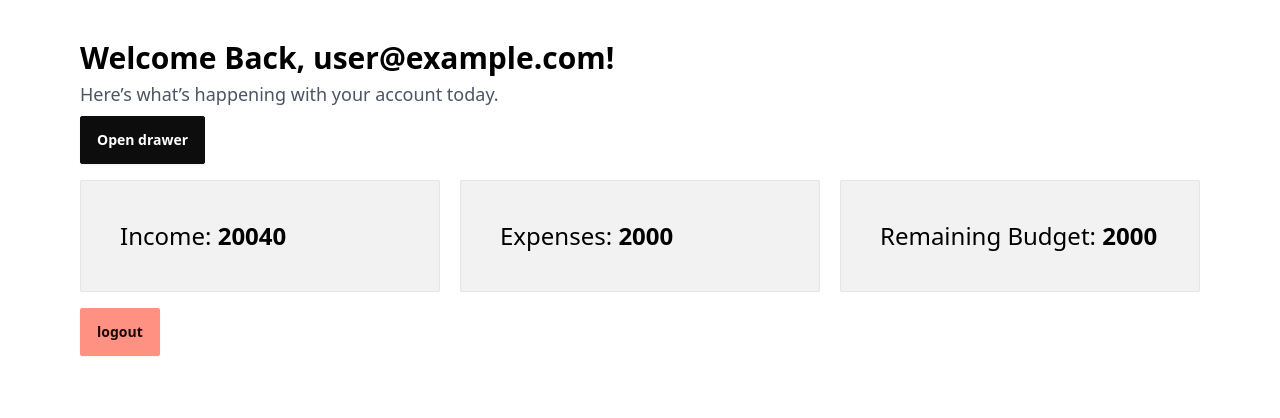
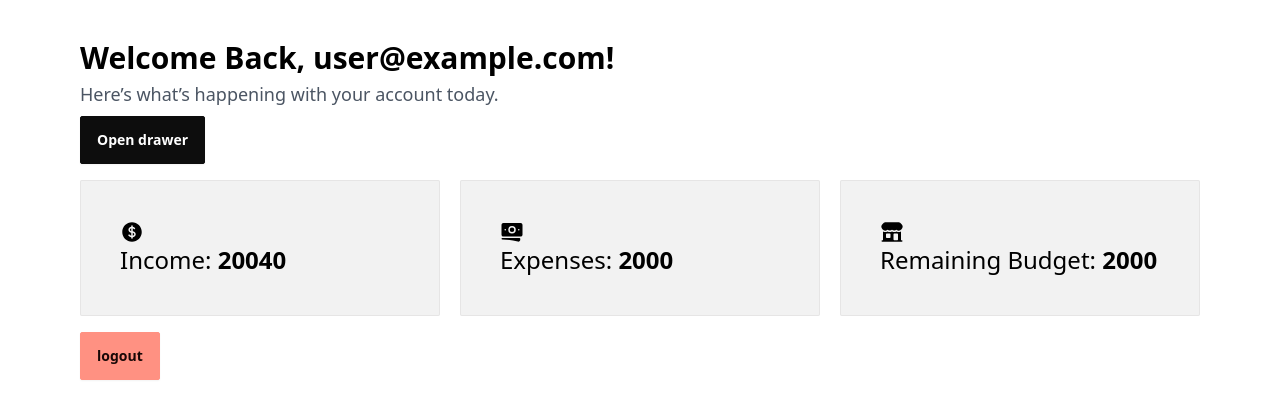
Before and after one commit to MarkMallari16/vue-firebase-project, a Vue app: page /home in a window 1280 px wide. Shown: the top 418 px of the page. Built offline with nearby package versions, Linux system fonts and the light colour scheme; no server answers; sample sign-in values are in the browser's storage.

Commit message:
add favicon and icons

```diff
--- a/index.html
+++ b/index.html
@@ -2,9 +2,9 @@
 <html lang="en">
   <head>
     <meta charset="UTF-8">
-    <link rel="icon" href="/favicon.ico">
+    <link rel="icon" href="./src/assets/budget.png">
     <meta name="viewport" content="width=device-width, initial-scale=1.0">
-    <title>Vite App</title>
+    <title>Budget Tracker</title>
   </head>
   <body>
     <div id="app"></div>
--- a/src/pages/Home.vue
+++ b/src/pages/Home.vue
@@ -48,15 +48,66 @@ const handleSignOut = () => {
           >Open drawer</label
         >
 
-        <div class="mt-4 grid grid-cols-1 lg:grid-cols-3  gap-5 ">
+        <div class="mt-4 grid grid-cols-1 lg:grid-cols-3 gap-5">
           <div class="bg-base-200 rounded-sm p-10 ring-1 ring-inset ring-base-300">
+            <svg
+              xmlns="http://www.w3.org/2000/svg"
+              viewBox="0 0 24 24"
+              fill="currentColor"
+              class="size-6"
+            >
+              <path
+                d="M10.464 8.746c.227-.18.497-.311.786-.394v2.795a2.252 2.252 0 0 1-.786-.393c-.394-.313-.546-.681-.546-1.004 0-.323.152-.691.546-1.004ZM12.75 15.662v-2.824c.347.085.664.228.921.421.427.32.579.686.579.991 0 .305-.152.671-.579.991a2.534 2.534 0 0 1-.921.42Z"
+              />
+              <path
+                fill-rule="evenodd"
+                d="M12 2.25c-5.385 0-9.75 4.365-9.75 9.75s4.365 9.75 9.75 9.75 9.75-4.365 9.75-9.75S17.385 2.25 12 2.25ZM12.75 6a.75.75 0 0 0-1.5 0v.816a3.836 3.836 0 0 0-1.72.756c-.712.566-1.112 1.35-1.112 2.178 0 .829.4 1.612 1.113 2.178.502.4 1.102.647 1.719.756v2.978a2.536 2.536 0 0 1-.921-.421l-.879-.66a.75.75 0 0 0-.9 1.2l.879.66c.533.4 1.169.645 1.821.75V18a.75.75 0 0 0 1.5 0v-.81a4.124 4.124 0 0 0 1.821-.749c.745-.559 1.179-1.344 1.179-2.191 0-.847-.434-1.632-1.179-2.191a4.122 4.122 0 0 0-1.821-.75V8.354c.29.082.559.213.786.393l.415.33a.75.75 0 0 0 .933-1.175l-.415-.33a3.836 3.836 0 0 0-1.719-.755V6Z"
+                clip-rule="evenodd"
+              />
+            </svg>
+
             <h2 class="text-2xl">Income: <span class="font-bold">20040</span></h2>
           </div>
-          <div class="bg-base-200 rounded-sm  p-10 ring-1 ring-inset ring-base-300">
+          <div class="bg-base-200 rounded-sm p-10 ring-1 ring-inset ring-base-300">
+            <svg
+              xmlns="http://www.w3.org/2000/svg"
+              viewBox="0 0 24 24"
+              fill="currentColor"
+              class="size-6"
+            >
+              <path d="M12 7.5a2.25 2.25 0 1 0 0 4.5 2.25 2.25 0 0 0 0-4.5Z" />
+              <path
+                fill-rule="evenodd"
+                d="M1.5 4.875C1.5 3.839 2.34 3 3.375 3h17.25c1.035 0 1.875.84 1.875 1.875v9.75c0 1.036-.84 1.875-1.875 1.875H3.375A1.875 1.875 0 0 1 1.5 14.625v-9.75ZM8.25 9.75a3.75 3.75 0 1 1 7.5 0 3.75 3.75 0 0 1-7.5 0ZM18.75 9a.75.75 0 0 0-.75.75v.008c0 .414.336.75.75.75h.008a.75.75 0 0 0 .75-.75V9.75a.75.75 0 0 0-.75-.75h-.008ZM4.5 9.75A.75.75 0 0 1 5.25 9h.008a.75.75 0 0 1 .75.75v.008a.75.75 0 0 1-.75.75H5.25a.75.75 0 0 1-.75-.75V9.75Z"
+                clip-rule="evenodd"
+              />
+              <path
+                d="M2.25 18a.75.75 0 0 0 0 1.5c5.4 0 10.63.722 15.6 2.075 1.19.324 2.4-.558 2.4-1.82V18.75a.75.75 0 0 0-.75-.75H2.25Z"
+              />
+            </svg>
+
             <h2 class="text-2xl">Expenses: <span class="font-bold">2000</span></h2>
           </div>
-          <div class="bg-base-200 rounded-sm  p-10 ring-1 ring-inset ring-base-300">
-            <h2 class="text-2xl">Remaining Budget: <span class="font-bold">2000</span></h2>
+          <div class="bg-base-200 rounded-sm p-10 ring-1 ring-inset ring-base-300">
+            <svg
+              xmlns="http://www.w3.org/2000/svg"
+              viewBox="0 0 24 24"
+              fill="currentColor"
+              class="size-6"
+            >
+              <path
+                d="M5.223 2.25c-.497 0-.974.198-1.325.55l-1.3 1.298A3.75 3.75 0 0 0 7.5 9.75c.627.47 1.406.75 2.25.75.844 0 1.624-.28 2.25-.75.626.47 1.406.75 2.25.75.844 0 1.623-.28 2.25-.75a3.75 3.75 0 0 0 4.902-5.652l-1.3-1.299a1.875 1.875 0 0 0-1.325-.549H5.223Z"
+              />
+              <path
+                fill-rule="evenodd"
+                d="M3 20.25v-8.755c1.42.674 3.08.673 4.5 0A5.234 5.234 0 0 0 9.75 12c.804 0 1.568-.182 2.25-.506a5.234 5.234 0 0 0 2.25.506c.804 0 1.567-.182 2.25-.506 1.42.674 3.08.675 4.5.001v8.755h.75a.75.75 0 0 1 0 1.5H2.25a.75.75 0 0 1 0-1.5H3Zm3-6a.75.75 0 0 1 .75-.75h3a.75.75 0 0 1 .75.75v3a.75.75 0 0 1-.75.75h-3a.75.75 0 0 1-.75-.75v-3Zm8.25-.75a.75.75 0 0 0-.75.75v5.25c0 .414.336.75.75.75h3a.75.75 0 0 0 .75-.75v-5.25a.75.75 0 0 0-.75-.75h-3Z"
+                clip-rule="evenodd"
+              />
+            </svg>
+
+            <h2 class="text-2xl">
+              Remaining Budget: <span class="font-bold">2000</span>
+            </h2>
           </div>
         </div>
       </div>
```
Also changed, not shown: src/assets/budget.png (added).
